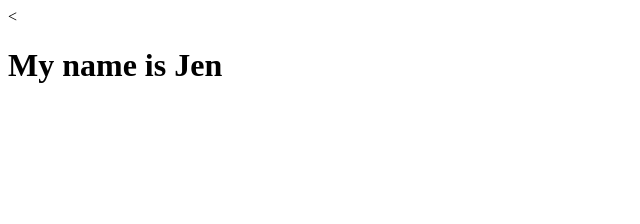
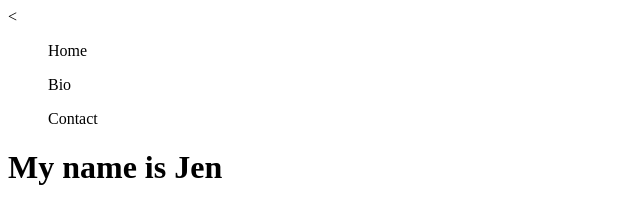
Before and after one commit to jen-ip/personalSite, a plain HTML site: page index.html in a window 1280 px wide. Shown: the whole page, without its empty margins (0-640 px from the left). Drawn offline with Linux system fonts and the light colour scheme.

Commit message:
Added Nav sections

```diff
--- a/index.html
+++ b/index.html
@@ -5,6 +5,11 @@
 		<title> Welcome to my Personal Site </title>
 	</head>
 	<body>
+		<nav>
+			<ul> Home </ul>
+			<ul> Bio </ul>
+			<ul> Contact </ul>
+			</nav>
 		<h1> My name is Jen </h1>
 	</body>
 	</html>
```
